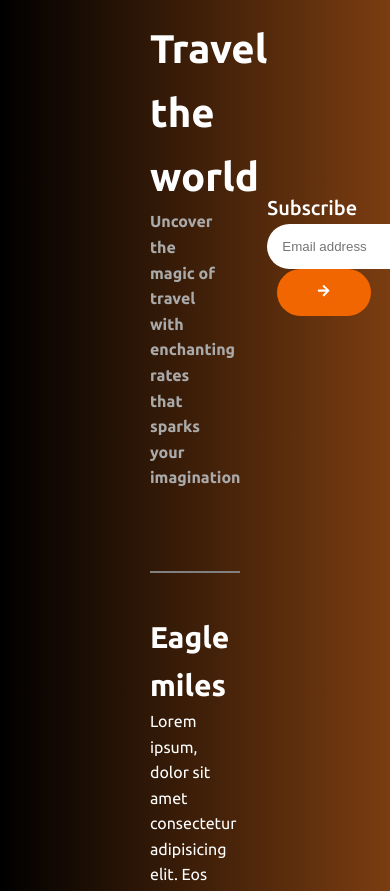
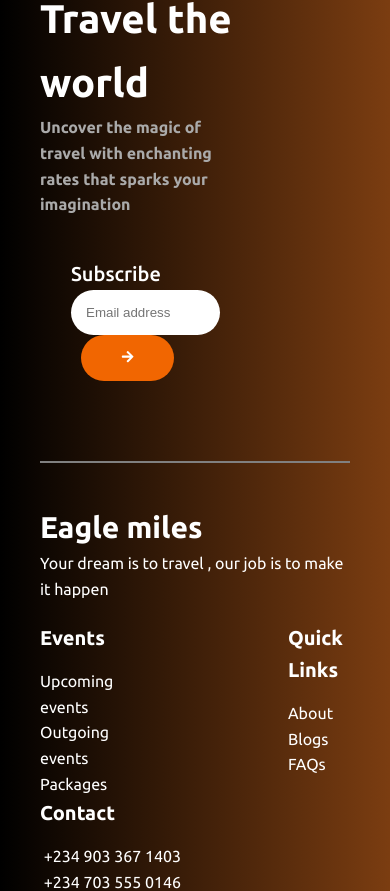
Before and after one commit to baccrie/eagle-miles, a React (Vite) app: page /about in a window 390 px wide. Shown: the part 4645-5536 px from the top of the page. Built offline with nearby package versions, Linux system fonts and the light colour scheme.

Commit message:
homepage rwd

```diff
--- a/src/components/Footer.tsx
+++ b/src/components/Footer.tsx
@@ -27,10 +27,7 @@ export default function Footer() {
       <div className={styles.footerMain}>
         <div className={styles.footerAbout}>
           <h4>Eagle miles</h4>
-          <p>
-            Lorem ipsum, dolor sit amet consectetur adipisicing elit. Eos
-            laboriosam dolores
-          </p>
+          <p>Your dream is to travel , our job is to make it happen</p>
           <div className={styles.socialLinks}></div>
         </div>
 
@@ -52,17 +49,17 @@ export default function Footer() {
           <li>Contact</li>
           <li>
             <img />
-            <span> +234566789999</span>
+            <span> +234 903 367 1403</span>
           </li>
 
           <li>
             <img />
-            <span> +234566789999</span>
+            <span> +234 703 555 0146</span>
           </li>
 
           <li>
             <img />
-            <span>test@gmail.com</span>
+            <span>voyage.eaglemiles@gmail.com</span>
           </li>
         </ul>
       </div>
--- a/src/components/modules/Footer.module.css
+++ b/src/components/modules/Footer.module.css
@@ -1,6 +1,6 @@
 /* Footer */
 .footer {
-  padding: 5rem 15rem;
+  padding: 5rem 10rem;
   background: linear-gradient(to right, #000, #7b3d11);
 }
 
@@ -33,7 +33,7 @@
 .footer .mailingList form input {
   border: none;
   padding: 1.5rem;
-  width: 300px;
+  width: 60%;
   border-radius: 3rem;
 }
 
@@ -55,14 +55,18 @@
 .footerMain {
   display: flex;
   align-items: flex-start;
+  justify-content: space-between;
   color: #fff;
   font-size: 1.6rem;
 
   overflow: hidden;
 }
 
+.footerMain * {
+  flex-basis: 20%;
+}
+
 .footerMain > *:not(:last-child) {
-  margin-right: 20rem;
 }
 
 .footerMain > *:not(:first-child) {
@@ -95,3 +99,57 @@
 .copyright {
   margin-top: 6rem;
 }
+
+/* RWD */
+@media screen and (max-width: 1100px) {
+  .footer {
+    padding: 2rem 4rem;
+  }
+
+  .footer .header .p {
+    width: 100%;
+  }
+
+  .aside {
+    width: 40%;
+  }
+
+  .mailingList {
+    width: 50%;
+    margin-left: auto;
+  }
+}
+
+@media screen and (max-width: 900px) {
+  .footer .header {
+    display: block;
+  }
+
+  .aside {
+    width: 100%;
+    display: block;
+    margin-bottom: 4rem;
+  }
+
+  .aside h3 {
+    font-size: 3rem;
+  }
+
+  .aside p {
+  }
+
+  .mailingList {
+    display: block;
+    width: 80%;
+    margin: auto;
+  }
+
+  .footerMain {
+    flex-wrap: wrap;
+  }
+
+  .footerAbout {
+    flex-basis: 100%;
+    margin-bottom: 2rem;
+  }
+}
--- a/src/pages/modules/HomePage.module.css
+++ b/src/pages/modules/HomePage.module.css
@@ -554,6 +554,11 @@
   .testimony .slider {
     width: 90%;
   }
+
+  .blog {
+    display: block;
+    width: 90%;
+  }
 }
 
 @media screen and (max-width: 500px) {
```
